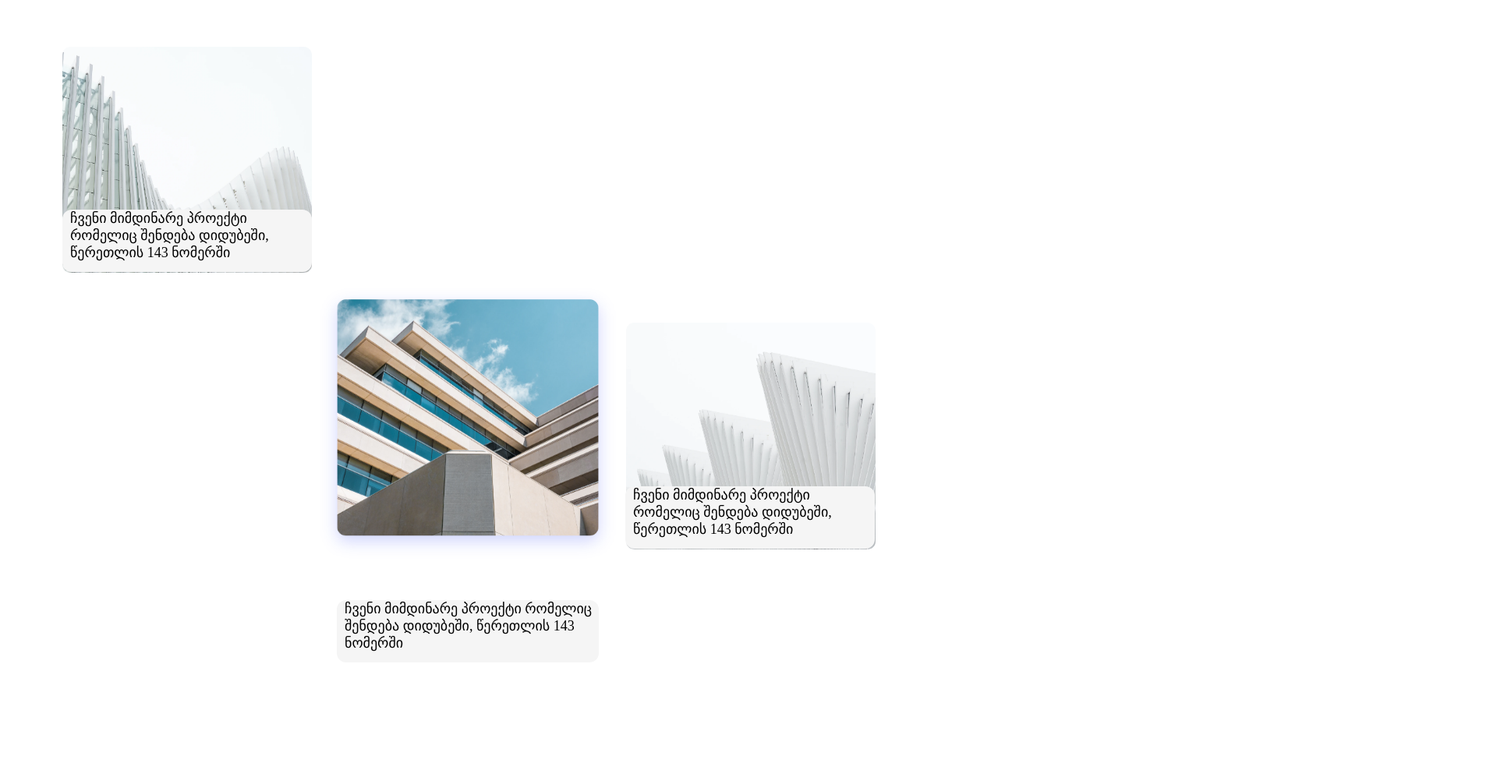
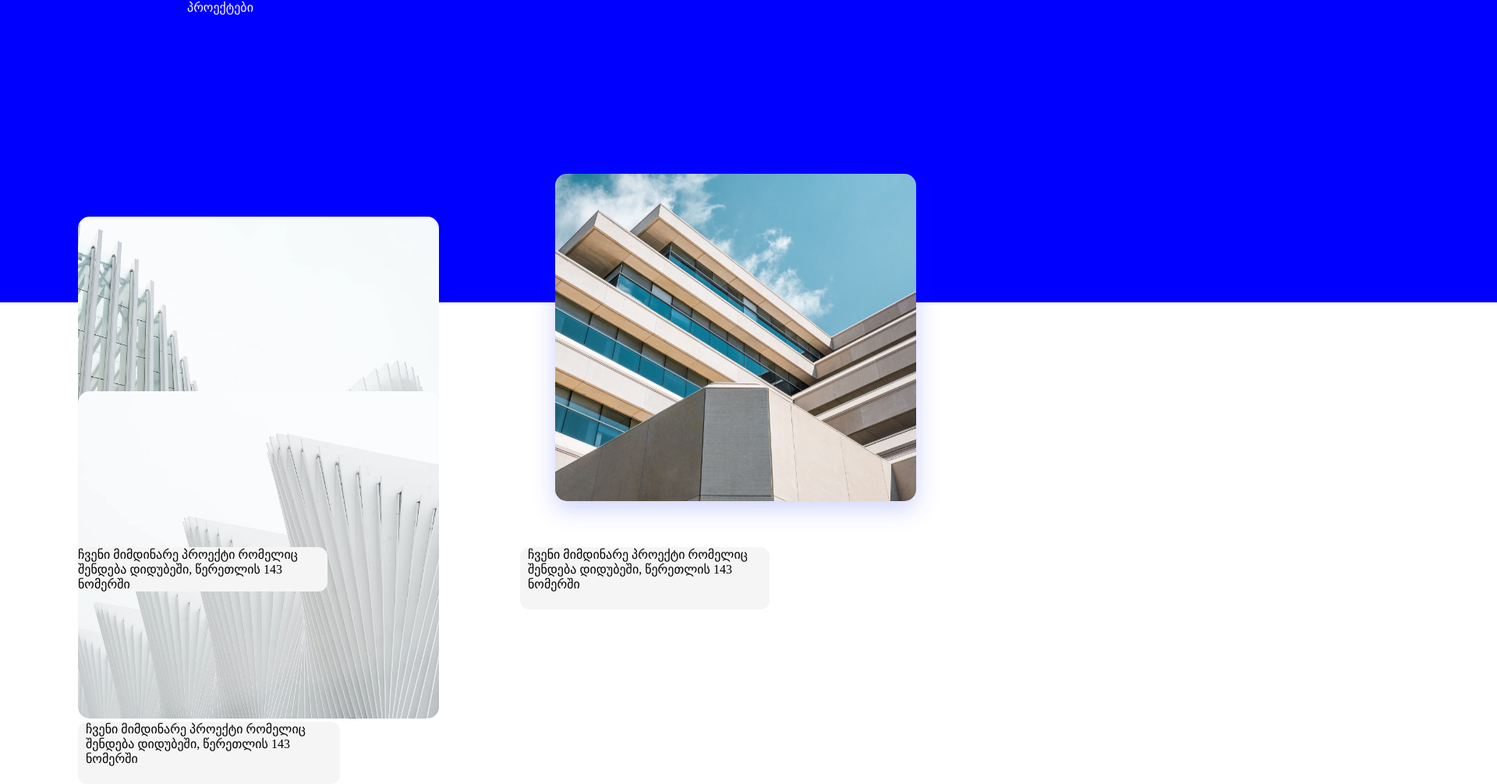
Before and after one commit to nberuashvilil/SharedRep, a plain HTML site: page zuka.html in a window 1280 px wide. Shown: the whole page at 78% size, 1920 px wide, since content can reach past the window. Before the commit the page ends 850 px from the top, so only its background shows below. Drawn offline with Linux system fonts and the light colour scheme; a web font is replaced by a local one.

Commit message:
reviewed

```diff
--- a/css/style.css
+++ b/css/style.css
@@ -3,17 +3,77 @@
     padding: 0;
     box-sizing: border-box;
 }
-section{
+a{
+    text-decoration: none;
+}
+ul,
+ol{
+    list-style: none;
+}
+
+header{
+	width: 1920px;
+	height: 387.56px;
+	background: #1a2886
+}
+header nav li{
+	display: inline-block;
+    margin-right: 30px;
+    text-align: center;
+
+}
+header nav a{
+	color: #FFFFFF;
+}
+.nav-contact{
+	background-color: #FFFFFF;
+	border-radius: 28px;
+	width: 160px;
+    height: 55px;
+}
+.nav-contact a{
+	font: normal normal bold 16px/19px Helvetica Neue;
+	color: #171717;
+}
+
+
+
+/* projects */
+
+header{
+    background-color: blue;
+
+}
+header ul li{
+    color: #FFFFFF;
+    margin-left: 240px;
+}
+
+
+
+/* p{
+    height: 65px;
+    font-size: 18px;
+    color: black;
+    width: 339px;
+     font-family: 'ALK Rounded Nusx Med';
+} */
+
+/* section{
     display: inline-block;
-}
-.container {
+} */
 
+/* .container {
+    display: inline-block;
 	max-width: 1920px;
 	width: 100%;
 	margin: 0 auto;
-}
-.first-Photo{
+} */
 
+/* .first-Photo{
+    width: 463px;
+    height: 420px;
+    border-radius: 15px;
     max-width: 320px;
     width: 100%;
     margin: 0 auto;
@@ -21,9 +81,9 @@ section{
     margin-left: 80px;
     margin-top: 60px;
     margin-right: 510px;
-}
-.third-Photo{
+} */
 
+/* .third-Photo{
     max-width: 320px;
     width: 100%;
     margin: 0 auto;
@@ -31,71 +91,67 @@ section{
     margin-left: 803px;
     margin-top: 60px;
     margin-right: 510px;
-}
-.second-photo{
+} */
+
+/* .second-photo{
     max-width: 400px;
     width: 100%;
     margin: 0 auto;
     display: inline-block;
-    margin-left: 400px;
+    margin-left: 768px;
     margin-top: -350px;
-}
-p{
-    height: 65px;
-    font-size: 18px;
-    color: black;
-    width: 339px;
-     font-family: 'ALK Rounded Nusx Med';
+} */
 
-}
-div{
+
+/* div{
     display: inline-block;
-}
-section .container{
+} */
+/* section .container{
     margin-top: 20px;
-}
-.relative img,
+} */
+/* .relative img,
 .image-box img {
 	width: 100%;
-}
-.relative,
+} */
+/* .relative,
 .image-box {
 	position: relative;
     border-radius: 15px;
+} */
+
+.div-sec div{
+    display: inline-block;
+    margin-left: 100px;
+    margin-top: -200px;
 }
-.absolute {
+
+.absolute1{
 	position: absolute;
-	bottom: 360px;
+	background-color: whitesmoke;
+    width: 320px;
+    border-radius: 12px;
+}
+.absolute2{
+	position: absolute;
 	background-color: whitesmoke;
     height: 80px;
     width: 320px;
-    margin-left: 80px;
+    border-radius: 12px;
+    padding-left: 10px;
+}
+.absolute3{
+    position: absolute;
+
+	background-color: whitesmoke;
+    height: 80px;
+    width: 336px;
+
     border-radius: 12px;
     padding-left: 10px;
 
 }
-.absolute1 {
-	position: absolute;
-	bottom: 5px;
-	background-color: whitesmoke;
-    height: 80px;
-    width: 320px;
-    margin-left: 802px;
-    border-radius: 12px;
-    padding-left: 10px;
-}
-.absolute2{
-    position: absolute;
-	bottom: -50px;
-	background-color: whitesmoke;
-    height: 80px;
-    width: 336px;
-    margin-left: 432px;
-    border-radius: 12px;
-    padding-left: 10px;
 
-}
-.first-Div{
+/* .first-Div{
     margin-left: auto;
     margin-top: auto;
-}
+} */
--- a/zuka.html
+++ b/zuka.html
@@ -9,19 +9,32 @@
     <link rel="stylesheet" href="css/style.css">
 </head>
 <body>
-    <div class="first-Div">
-        <section class="container">
-        <div class="relative" >
-            <img class="first-Photo" src="images/first.png" alt="first photo">
-            <p class="absolute"> ჩვენი მიმდინარე პროექტი რომელიც შენდება დიდუბეში, წერეთლის 143 ნომერში </p>
-            <img class="third-Photo" src="images/third.png" alt="third photo">
-             <p class="absolute1"> ჩვენი მიმდინარე პროექტი რომელიც შენდება დიდუბეში, წერეთლის 143 ნომერში </p>
-        </div class="relative">
+    <header>
+        <ul>
+            <li>პროექტები</li>
+        </ul>
+    </header>
 
-            <img class="second-photo" src="images/second.png" alt="second photo">
-             <p class="absolute2"> ჩვენი მიმდინარე პროექტი რომელიც შენდება დიდუბეში, წერეთლის 143 ნომერში </p>
+    <section>
+            <div class="div-sec">
+                <div class="first-div">
+                    <img class="first-Photo" src="images/first.png" alt="first photo">
+                    <p class="absolute1"> ჩვენი მიმდინარე პროექტი რომელიც შენდება დიდუბეში, წერეთლის 143 ნომერში </p>
+                </div>
 
-        </section>
-    </div>
+                <div class="second-div">
+                    <img class="second-photo" src="images/second.png" alt="second photo">
+                    <p class="absolute2"> ჩვენი მიმდინარე პროექტი რომელიც შენდება დიდუბეში, წერეთლის 143 ნომერში </p>
+                </div>
+
+                <div class="third-div">
+                    <img class="third-Photo" src="images/third.png" alt="third photo">
+                    <p class="absolute3"> ჩვენი მიმდინარე პროექტი რომელიც შენდება დიდუბეში, წერეთლის 143 ნომერში </p>
+                </div>
+
+
+            </div>
+
+    </section>
 </body>
 </html>
```
Also changed, not shown: index.html (+28 -0 lines).
